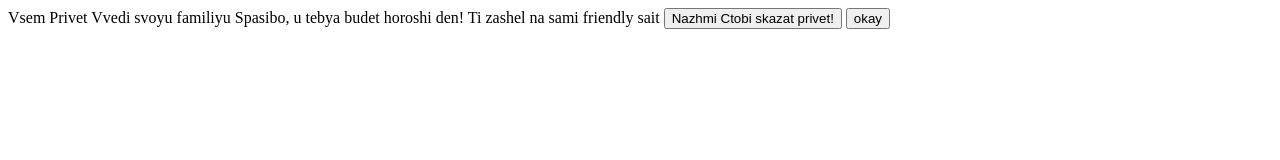
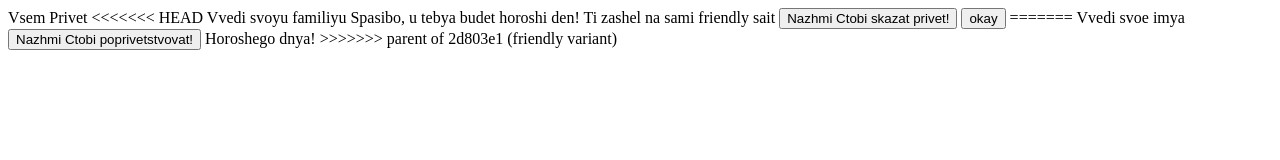
Before and after one commit to Lizalizaliza123/newproj, a plain HTML site: page index.html in a window 1280 px wide. Drawn offline with Linux system fonts and the light colour scheme.

Commit message:
Revert "friendly variant"
This reverts commit 2d803e11edb1d623fb57a307831cf35fd1020ae8.

# Conflicts:
#	index.html

```diff
--- a/index.html
+++ b/index.html
@@ -7,10 +7,16 @@
 </head>
 <body>
 Vsem Privet
+<<<<<<< HEAD
 <label> Vvedi svoyu familiyu</label>
 Spasibo, u tebya budet horoshi den!
 Ti zashel na sami friendly sait
 <button> Nazhmi Ctobi skazat privet!</button>
 <button>okay</button>
+=======
+<label> Vvedi svoe imya</label>
+<button> Nazhmi Ctobi poprivetstvovat!</button>
+Horoshego dnya!
+>>>>>>> parent of 2d803e1 (friendly variant)
 </body>
 </html>
```
Also changed, not shown: hello.html (deleted, +0 -11 lines).
